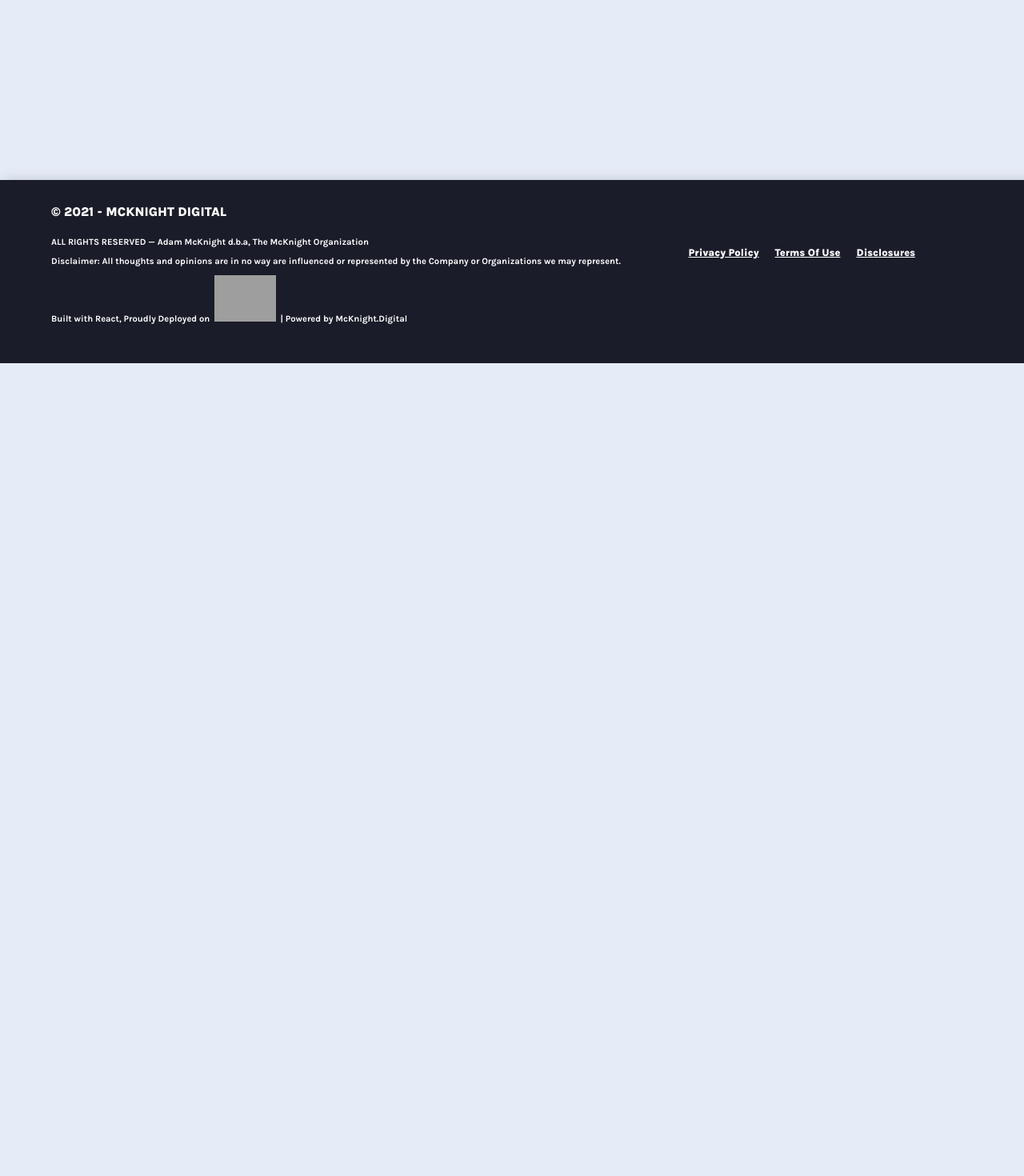
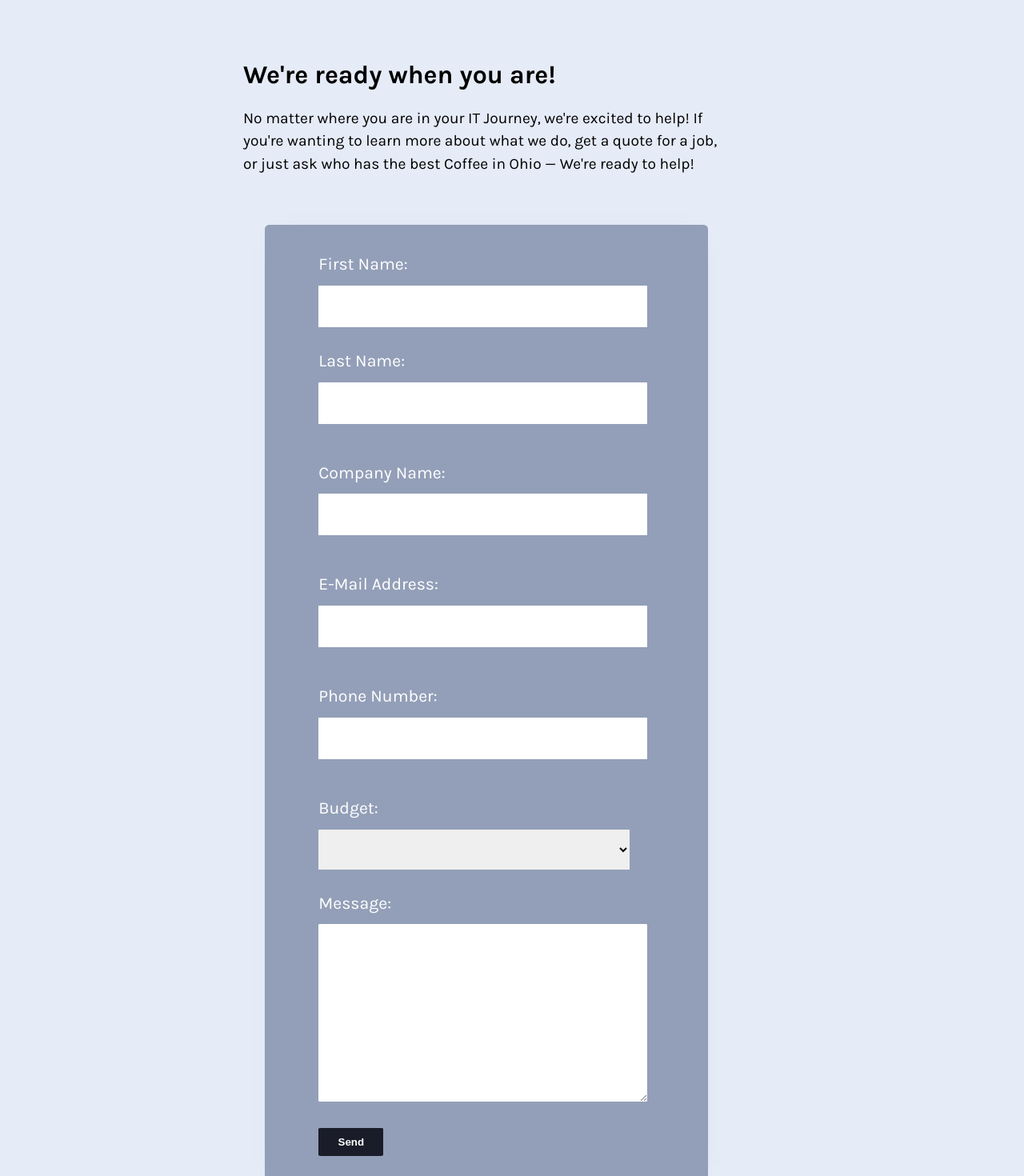
Before and after one commit to mcknight-digital/mcknight-digital, a React (Create React App) app: page / in a window 1280 px wide. Shown: the part 1960-3430 px from the top of the page at 80% size. Before the commit the page ends 2414 px from the top, so only its background shows below. Built offline with nearby package versions, Linux system fonts and the light colour scheme; grey boxes are pictures that could not be loaded.

Commit message:
Added a contact form component.

```diff
--- /dev/null
+++ b/src/components/ContactForm.js
@@ -0,0 +1,66 @@
+import '../styles/styles.css';
+
+function ContactForm() {
+  return (
+    <div className="ContactForm">
+      <h1>
+        We're ready when you are!
+      </h1>
+
+      <p>
+       No matter where you are in your IT Journey, we're excited to help! If you're wanting to learn more about what we do, get a quote for a job, or just ask who has the best Coffee in Ohio &mdash; We're ready to help!
+      </p>
+
+      <form action="">
+        <label for="fname">First Name:</label >
+        <br/>
+        <input type="text" name="FirstName" id="firstName" />
+
+        <br/>
+        <label for="lname">Last Name:</label >
+        <br/>
+        <input type="text" name="LastName" id="LastName" />
+
+        <br/>
+        <br/>
+        <label for="companyName">Company Name:</label >
+        <input type="text" name="CompanyName" id="companyName" />
+
+        <br/>
+        <br/>
+        <label for="email">E-Mail Address:</label >
+        <input type="text" name="email" id="email" />
+
+        <br/>
+        <br/>
+        <label for="phoneNumber">Phone Number:</label >
+        <input type="text" name="PhoneNumber" id="PhoneNumber" />
+
+        <br/>
+        <br/>
+        <label for="budget">Budget:</label>
+
+        <br/>
+        <select name="budget" id="budget">
+          <option value=""></option>
+          <option value="Less than $500.00 USD">Less than $500.00 USD</option>
+          <option value="$600.00&mdash;$1,000.00 USD">600.00&mdash;$1,000.00 USD</option>
+          <option value="$1,000.00&mdash;$8,000.000 USD">$1,000.00&mdash;$8,000.000 USD</option>
+          <option value="More than $8,000.00 USD">More than $8,000.00 USD</option>
+        </select>
+
+
+
+        <br/>
+        <label for="message">Message:</label><br/>
+        <textarea type="textarea" name="FirstName" id="message" />
+
+        <br/>
+        <button type="submit">Send</button>
+      </form>
+
+    </div>
+  );
+}
+
+export default ContactForm;
--- a/src/pages/Home.js
+++ b/src/pages/Home.js
@@ -4,6 +4,7 @@ import Footer from '../components/Footer';
 import AboutContentSection from '../components/AboutContentSection';
 import ServiceAreas from '../components/ServiceAreas';
 import serverIcon from '../images/server.svg';
+import ContactForm from '../components/ContactForm';
 
 function Home() {
   return (
@@ -12,6 +13,7 @@ function Home() {
         <img class="ServerIcon" src={serverIcon} alt="t"/>
         <AboutContentSection/>
         <ServiceAreas/>
+        <ContactForm/>
         <Footer/>
     </div>
   );
--- a/src/styles/styles.css
+++ b/src/styles/styles.css
@@ -220,6 +220,89 @@ table {
     margin-right: 20px;
 }
 
+.ContactForm{ padding: 0% 5% 5% 0%; }
+
+.ContactForm > h1{
+    margin-left: auto;
+    margin-right: auto;
+    width: 50%;
+    height: auto;
+    text-align: left;
+ }
+
+ .ContactForm > p{
+     margin-left: auto;
+     margin-right: auto;
+     margin-bottom: 5%;
+     width: 50%;
+     height: auto;
+     font-size: 1.2em;
+     line-height: 1.5em;
+ }
+
+ .ContactForm {
+     margin-top: -150px;
+ }
+
+.ContactForm > form {
+    padding-left: 5.5%;
+    padding-top: 3%;
+    padding-bottom: 3%;
+    background: #939fb8;
+    height: auto;
+    width: 40%;
+    margin-left: auto;
+    margin-right: auto;
+    border-radius: 5.5px;
+    -webkit-box-shadow: 1px 1px 27px -26px rgba(0,0,0,0.75);
+    -moz-box-shadow: 1px 1px 27px -26px rgba(0,0,0,0.75);
+    box-shadow: 1px 1px 27px -26px rgba(0,0,0,0.75);
+
+}
+
+.ContactForm > form > label { color: #fff; }
+
+.ContactForm > form > input, select, textarea {
+    display: inline-block;
+    margin-top: 3%;
+    margin-bottom: 6%;
+    width: 80%;
+    height: 50px;
+    border: none;
+    border-radius: .5%;
+    padding-left: 20px;
+    font-weight: bold;
+    font-size: 1.3em;
+}
+
+
+.ContactForm > form > textarea#message{
+    padding-top: 20px;
+    height: 200px;
+}
+
+.ContactForm > form > input:focus{
+    border: #22284b solid 2px;
+}
+
+/* TODO: ADD HOVER / TRANSITION ANIMATIONS IN CSS */
+
+.ContactForm > form > label{
+    font-weight: 400;
+    font-size: 1.33em;
+}
+
+.ContactForm > form > button{
+    padding: 2% 5% 2% 5%;
+    font-weight: 700;
+    color: #fff;
+    border-radius: 4%;
+    border: none;
+    background: #1a1c29;
+    text-decoration: none;
+    cursor: grab;
+}
+
 @media screen and (max-width: 768px) {
     body{
         padding: 0 auto;
```
